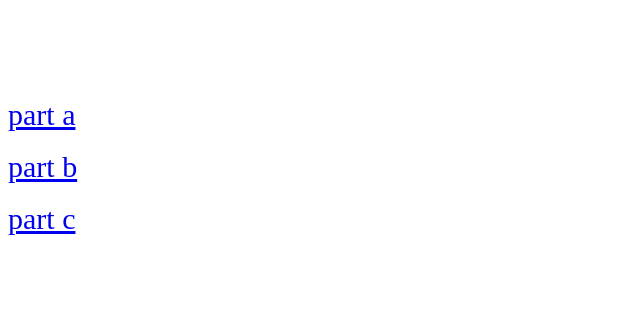
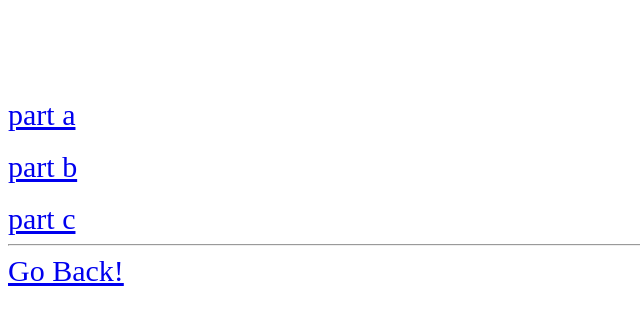
Before and after one commit to Jesper-SH-Hong/comp1537_lab, a plain HTML site: page lab2/index.html in a window 1280 px wide. Shown: the whole page, without its empty margins (0-640 px from the left). Drawn offline with Linux system fonts and the light colour scheme.

Commit message:
added go back

```diff
--- a/lab2/index.html
+++ b/lab2/index.html
@@ -18,3 +18,6 @@
 <br>
 <br>
 <a href="part_c.html">part c</a>
+
+<hr>
+        <a href="../index.html"> Go Back!</a>
```
Also changed, not shown: lab3/index.html (+2 -0 lines).
